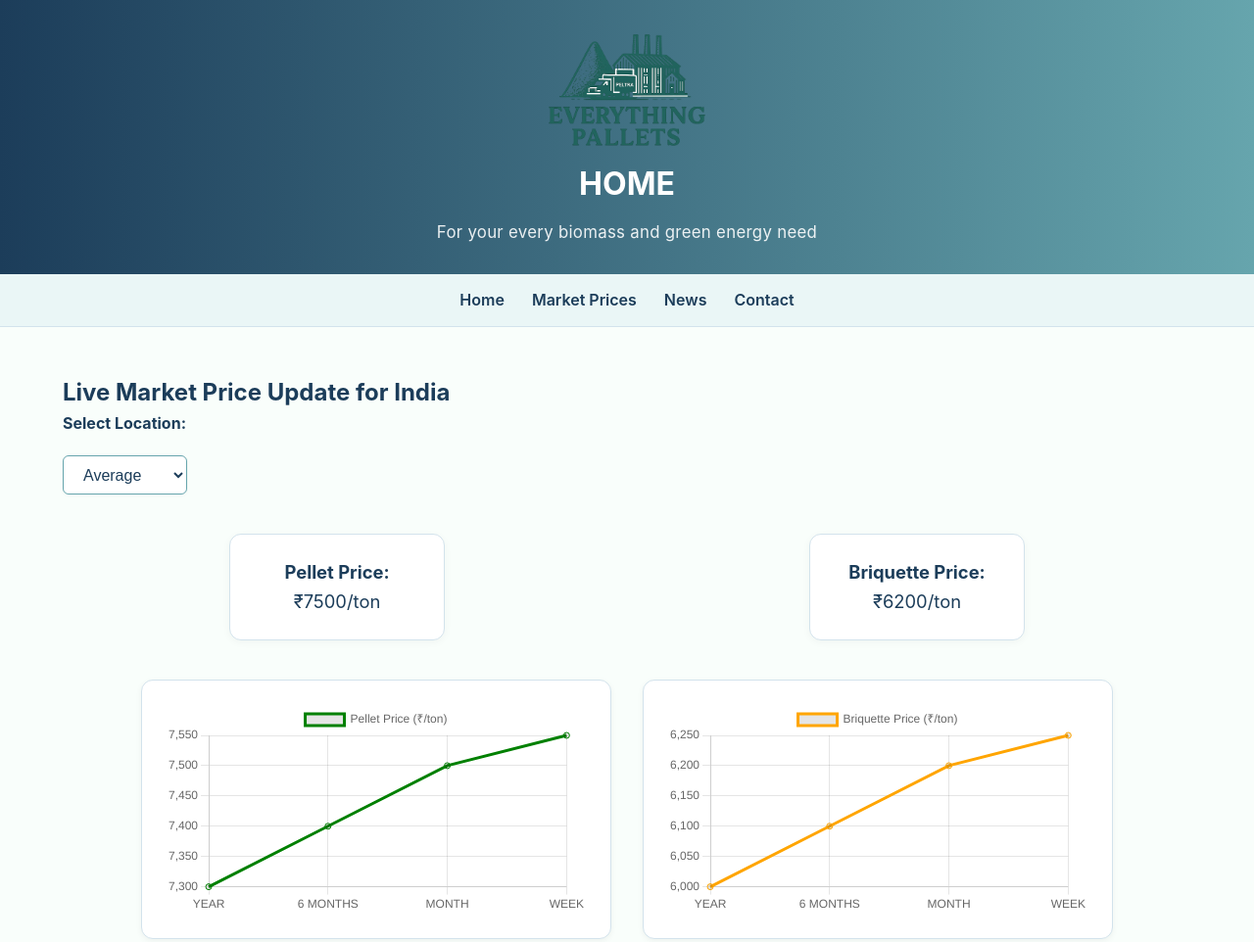
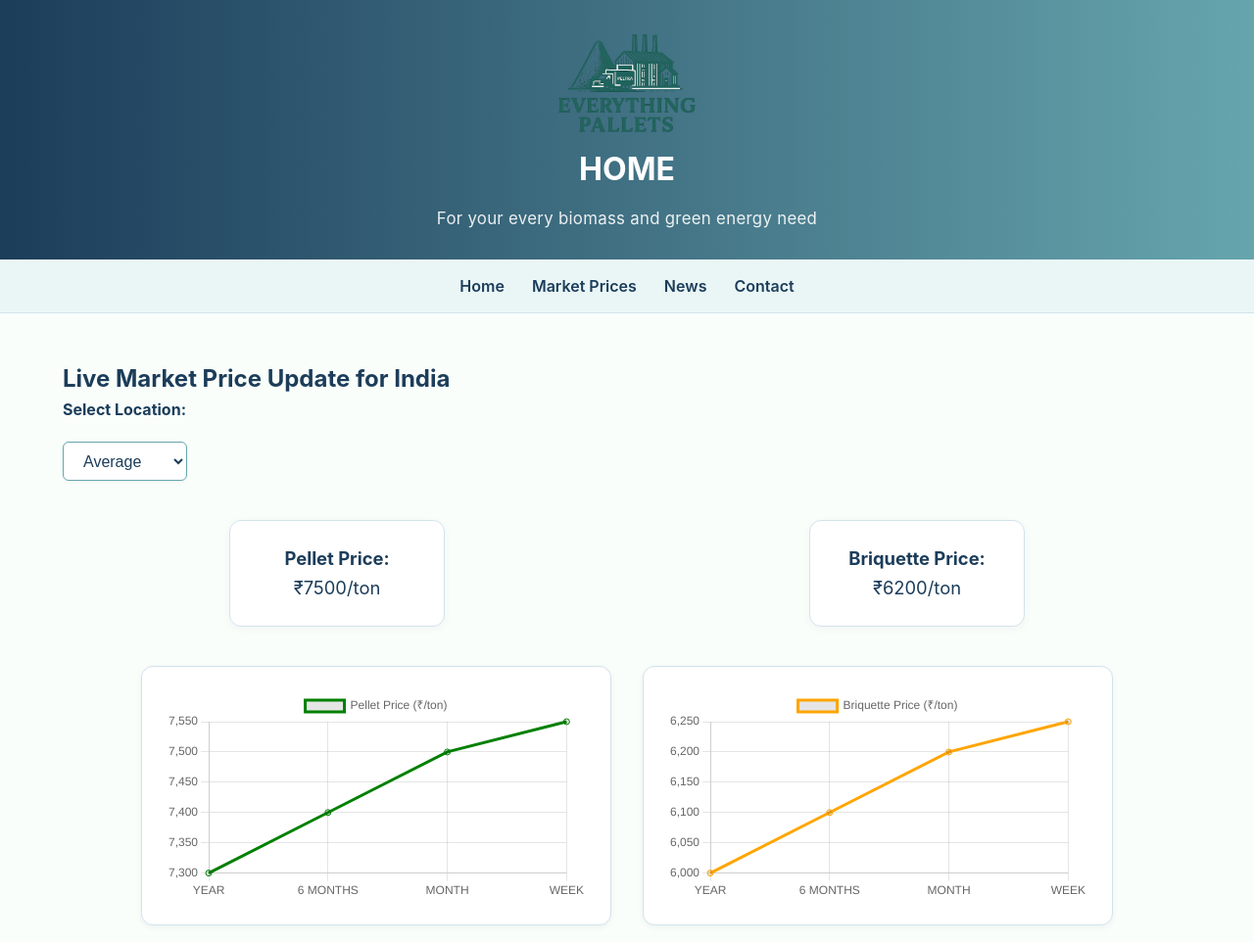
Before and after one commit to shaan25-19999/Everthingpallets_home, a plain HTML site: page index.html in a window 1280 px wide. Shown: the top 962 px of the page at 98% size. Drawn offline with nearby package versions, Linux system fonts and the light colour scheme.

Commit message:
Update style.css

```diff
--- a/style.css
+++ b/style.css
@@ -27,8 +27,8 @@ header {
   gap: 0.5rem;
 }
 .logo-header img {
-  width: 160px;
-  max-width: 85%;
+  width: 140px;
+  max-width: 80%;
   height: auto;
   object-fit: contain;
   margin-bottom: 0.3rem;
```
